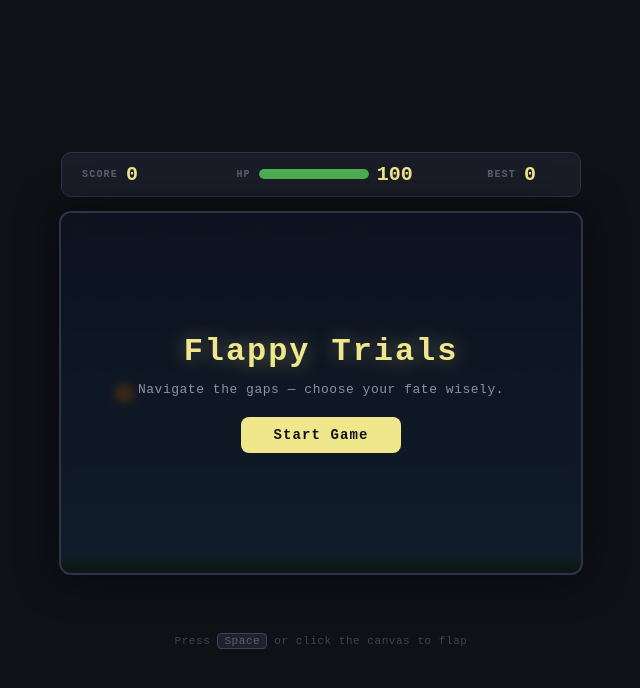
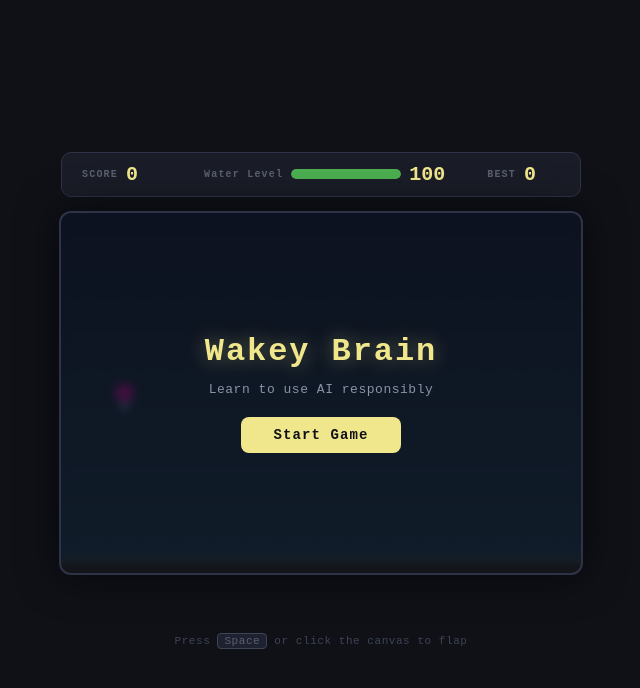
Before and after one commit to nidhiimarar/ScamAI-ML-Intern-Assessment.github.io, a plain HTML site: page index.html in a window 1280 px wide. Shown: the whole page, without its empty margins (319-959 px from the left). Drawn offline with Linux system fonts and the light colour scheme.

Commit message:
finalized project

```diff
--- a/game.js
+++ b/game.js
@@ -15,7 +15,7 @@ const FLAP_VEL   = -4.0;
 const PIPE_W     = 30;
 const PIPE_SPEED = 2.6;
 const GAP        = 86;         // vertical gap the bird flies through (per opening)
-const BOX_W      = 80;
+const BOX_W      = 180;
 const BOX_H      = 36;
 const MAX_HP     = 100;
 const SCORE_TICK = 28;         // frames between score increments
@@ -24,17 +24,13 @@ const PIPE_INTERVAL = 190;     // frames between pipe spawns
 // ── Event Pool ────────────────────────────────────────────────────────────────
 const GOOD_EVENTS = [
   { text: 'Use AI to find sources',   hp: 20  },
-  { text: '+15 HP',   hp: 15  },
-  { text: '+10 HP',   hp: 10  },
-  { text: '+5 HP',    hp: 5   },
-  { text: '2x SCORE', hp: 0,  special: 'double'  },
+  { text: 'Use AI to explain code',   hp: 15  },
+  { text: 'Use AI to find data patterns',   hp: 10  },
 ];
 const BAD_EVENTS = [
   { text: 'Use AI to write papers',   hp: -30 },
-  { text: '-25 HP',   hp: -25 },
-  { text: '-15 HP',   hp: -15 },
-  { text: '-10 HP',   hp: -10 },
-  { text: 'FREEZE',   hp: 0,  special: 'freeze'  },
+  { text: 'Use AI as a therapist',   hp: -25 },
+  { text: 'Use AI to generate art',   hp: -50 },
 ];
 
 function pickRandom(arr) { return arr[Math.floor(Math.random() * arr.length)]; }
@@ -256,30 +252,18 @@ function drawRoundRect(x, y, w, h, r) {
 }
 
 function drawBackground() {
-  // Sky gradient
-  const sky = ctx.createLinearGradient(0, 0, 0, H);
+  // Sky gradient (fills from bottom up based on HP)
+  const skyHeight = H * (hp / MAX_HP);
+  const sky = ctx.createLinearGradient(0, H - skyHeight, 0, H);
   sky.addColorStop(0, '#1a2a4a');
   sky.addColorStop(1, '#2d5a7a');
   ctx.fillStyle = sky;
-  ctx.fillRect(0, 0, W, H);
-
-  // Simple star dots
-  ctx.fillStyle = 'rgba(255,255,255,0.5)';
-  // deterministic positions using a simple list
-  const stars = [
-    [30,20],[80,10],[150,35],[230,8],[310,25],[400,14],[470,30],
-    [50,60],[120,50],[200,70],[280,45],[360,55],[440,40],[510,65],
-  ];
-  for (const [sx, sy] of stars) {
-    ctx.beginPath();
-    ctx.arc(sx, sy, 1, 0, Math.PI * 2);
-    ctx.fill();
-  }
+  ctx.fillRect(0, H - skyHeight, W, skyHeight);
 
   // Ground
-  ctx.fillStyle = '#1a3a1a';
+  ctx.fillStyle = '#353535';
   ctx.fillRect(0, H - 20, W, 20);
-  ctx.fillStyle = '#2e6b2e';
+  ctx.fillStyle = '#686868';
   ctx.fillRect(0, H - 20, W, 5);
 }
 
@@ -287,25 +271,25 @@ function drawPipe(p) {
   const { x, topGapTop, topGapBot, botGapTop, botGapBot } = p;
 
   // Top wall
-  ctx.fillStyle = '#2d6a2d';
+  ctx.fillStyle = '#6b6b6b';
   ctx.fillRect(x, 0, PIPE_W, topGapTop);
   // Cap
-  ctx.fillStyle = '#4caf50';
+  ctx.fillStyle = '#aeaeae';
   ctx.fillRect(x - 5, topGapTop - 14, PIPE_W + 10, 14);
 
   // Middle wall
-  ctx.fillStyle = '#2d6a2d';
+  ctx.fillStyle = '#6b6b6b';
   ctx.fillRect(x, topGapBot, PIPE_W, botGapTop - topGapBot);
   // Mid caps
-  ctx.fillStyle = '#4caf50';
+  ctx.fillStyle = '#aeaeae';
   ctx.fillRect(x - 5, topGapBot, PIPE_W + 10, 12);
   ctx.fillRect(x - 5, botGapTop - 12, PIPE_W + 10, 12);
 
   // Bottom wall
-  ctx.fillStyle = '#2d6a2d';
+  ctx.fillStyle = '#6b6b6b';
   ctx.fillRect(x, botGapBot, PIPE_W, H - botGapBot);
   // Cap
-  ctx.fillStyle = '#4caf50';
+  ctx.fillStyle = '#aeaeae';
   ctx.fillRect(x - 5, botGapBot, PIPE_W + 10, 14);
 }
 
@@ -317,18 +301,18 @@ function drawBox(box, p) {
   const { ev } = box;
 
   // Background fill
-  ctx.fillStyle = ev.good ? 'rgba(27,58,31,0.92)' : 'rgba(58,27,27,0.92)';
+  ctx.fillStyle = 'rgba(51, 51, 51, 0.92)';
   drawRoundRect(bx, by, BOX_W, BOX_H, 7);
   ctx.fill();
 
   // Border
-  ctx.strokeStyle = ev.good ? '#43a047' : '#e53935';
+  ctx.strokeStyle = '#9e9e9e';
   ctx.lineWidth   = 1.5;
   drawRoundRect(bx, by, BOX_W, BOX_H, 7);
   ctx.stroke();
 
   // Text
-  ctx.fillStyle    = ev.good ? '#81c784' : '#ef9a9a';
+  ctx.fillStyle    = '#9e9e9e';
   ctx.font         = 'bold 12px "Courier New", monospace';
   ctx.textAlign    = 'center';
   ctx.textBaseline = 'middle';
@@ -338,45 +322,36 @@ function drawBox(box, p) {
 function drawBird() {
   const { x, y } = bird;
 
-  if (frozen) {
-    // Icy blue tint when frozen
-    ctx.fillStyle   = '#90caf9';
-    ctx.strokeStyle = '#1565c0';
-  } else {
-    ctx.fillStyle   = '#f9a825';
-    ctx.strokeStyle = '#e65100';
-  }
+  // --- Waterjet (draw behind the circle) ---
+  const jetLength = 18 + Math.random() * 10; // flickering effect
+  const jetWidth  = BIRD_R * 0.6;
 
-  // Body circle
+  // Outer jet (wide, pale blue)
+  const jetOuter = ctx.createLinearGradient(x, y + BIRD_R, x, y + BIRD_R + jetLength);
+  jetOuter.addColorStop(0,   'rgba(120, 200, 255, 0.8)');
+  jetOuter.addColorStop(1,   'rgba(120, 200, 255, 0)');
+  ctx.fillStyle = jetOuter;
+  ctx.beginPath();
+  ctx.ellipse(x, y + BIRD_R, jetWidth, jetLength, 0, 0, Math.PI * 2);
+  ctx.fill();
+
+  // Inner jet (narrow, bright white core)
+  const jetInner = ctx.createLinearGradient(x, y + BIRD_R, x, y + BIRD_R + jetLength * 0.7);
+  jetInner.addColorStop(0,   'rgba(255, 255, 255, 0.95)');
+  jetInner.addColorStop(1,   'rgba(180, 230, 255, 0)');
+  ctx.fillStyle = jetInner;
+  ctx.beginPath();
+  ctx.ellipse(x, y + BIRD_R, jetWidth * 0.35, jetLength * 0.7, 0, 0, Math.PI * 2);
+  ctx.fill();
+
+  // --- Circle (draw on top) ---
+  ctx.fillStyle   = '#f925d2';
+  ctx.strokeStyle = '#e600d7';
   ctx.beginPath();
   ctx.arc(x, y, BIRD_R, 0, Math.PI * 2);
   ctx.fill();
   ctx.lineWidth = 2;
   ctx.stroke();
-
-  // Eye
-  ctx.fillStyle = frozen ? '#1565c0' : '#222';
-  ctx.beginPath();
-  ctx.arc(x + 5, y - 4, 3, 0, Math.PI * 2);
-  ctx.fill();
-
-  // Beak
-  ctx.fillStyle = frozen ? '#42a5f5' : '#ff7043';
-  ctx.beginPath();
-  ctx.moveTo(x + BIRD_R - 1, y);
-  ctx.lineTo(x + BIRD_R + 9, y - 3);
-  ctx.lineTo(x + BIRD_R - 1, y + 5);
-  ctx.closePath();
-  ctx.fill();
-
-  // Status label above bird
-  if (frozen || doubleScore) {
-    ctx.fillStyle    = frozen ? '#90caf9' : '#f9a825';
-    ctx.font         = 'bold 10px "Courier New", monospace';
-    ctx.textAlign    = 'center';
-    ctx.textBaseline = 'bottom';
-    ctx.fillText(frozen ? 'FROZEN' : '2x SCORE', x, y - BIRD_R - 4);
-  }
 }
 
 function draw() {
--- a/index.html
+++ b/index.html
@@ -3,7 +3,7 @@
 <head>
   <meta charset="UTF-8" />
   <meta name="viewport" content="width=device-width, initial-scale=1.0" />
-  <title>Flappy Trials</title>
+  <title>Wakey Brain</title>
   <link rel="stylesheet" href="style.css" />
 </head>
 <body>
@@ -15,7 +15,7 @@
         <span class="hud-val" id="score-display">0</span>
       </div>
       <div class="hud-item" id="health-group">
-        <span class="hud-label">HP</span>
+        <span class="hud-label">Water Level</span>
         <div id="health-bar">
           <div id="health-fill"></div>
         </div>
@@ -31,8 +31,8 @@
       <canvas id="game-canvas"></canvas>
 
       <div id="overlay" class="visible">
-        <h1 id="overlay-title">Flappy Trials</h1>
-        <p id="overlay-sub">Navigate the gaps — choose your fate wisely.</p>
+        <h1 id="overlay-title">Wakey Brain</h1>
+        <p id="overlay-sub">Learn to use AI responsibly</p>
         <button id="overlay-btn">Start Game</button>
       </div>
     </div>
```
